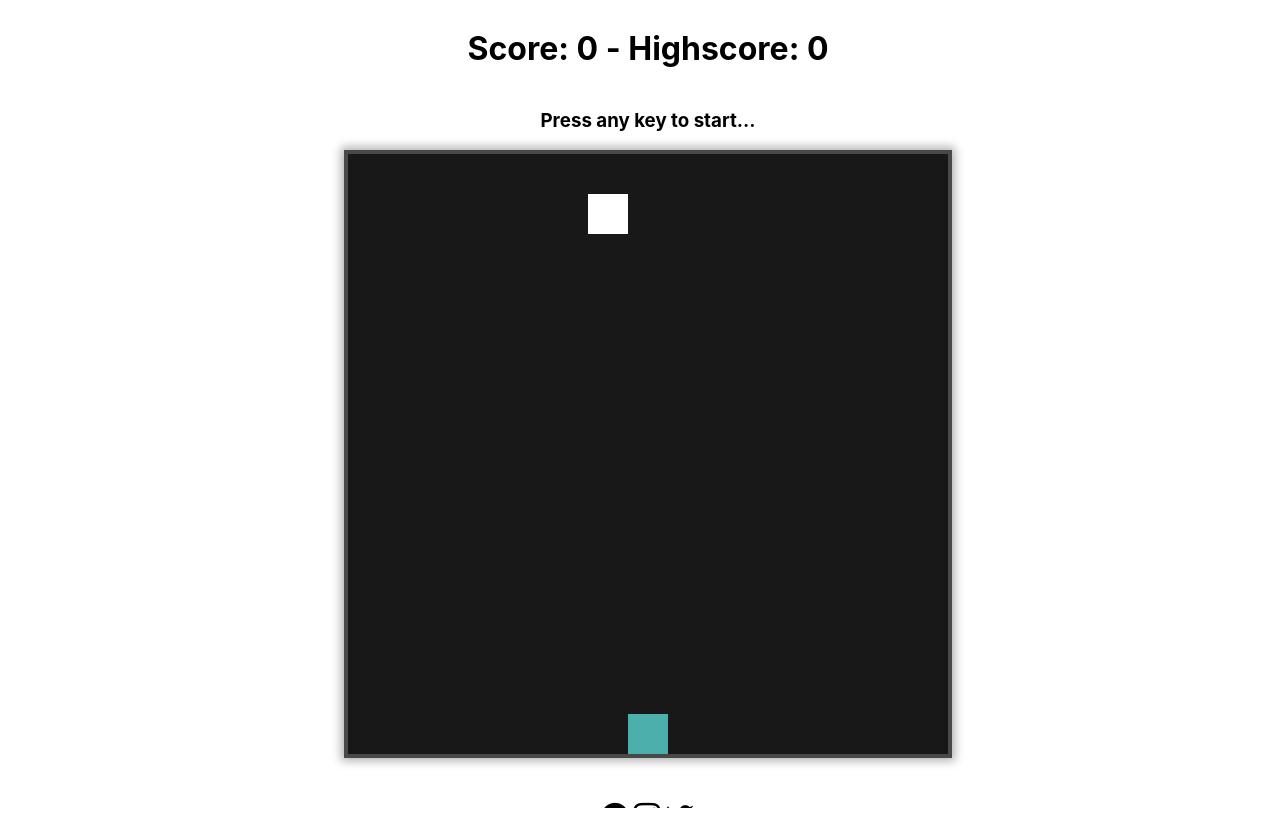
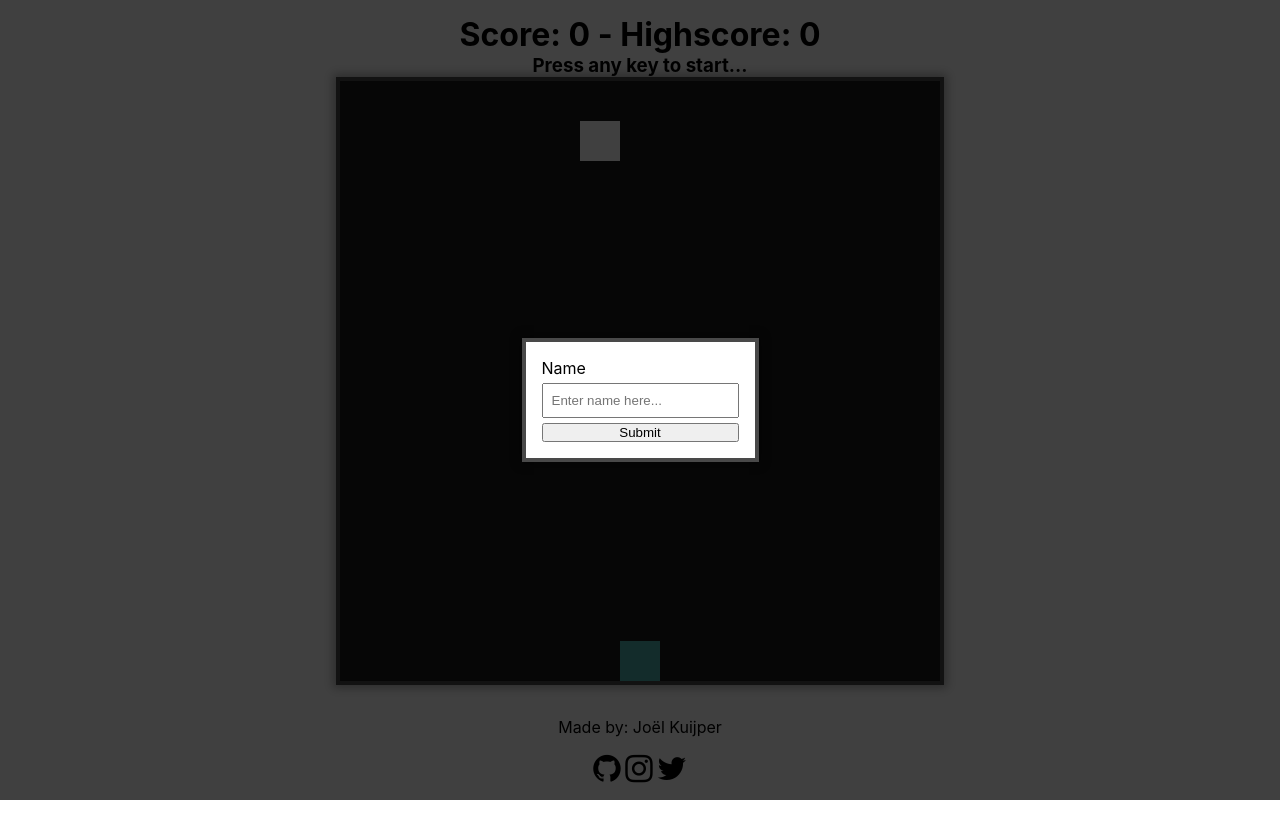
Before and after one commit to Joehoel/snake, a plain HTML site: page index.html in a window 1280 px wide. Drawn offline with Linux system fonts and the light colour scheme; no server answers.

Commit message:
Added modal

```diff
--- a/app.js
+++ b/app.js
@@ -2,6 +2,9 @@ const canvas = document.querySelector("canvas");
 const score = document.querySelector(".score");
 const highscore = document.querySelector(".highscore");
 const message = document.querySelector("#start");
+const modal = document.querySelector(".modal");
+const overlay = document.querySelector(".overlay");
+const nameForm = document.querySelector("#nameForm");
 
 const ctx = canvas.getContext("2d");
 
@@ -145,6 +148,8 @@ class Storage {
   }
 }
 
+// TODO: Create modal for user name
+
 const grid = new Grid();
 const fruit = new Fruit();
 const snake = new Snake();
@@ -183,12 +188,35 @@ let started = false;
 
 highscore.textContent = Storage.getHighscore();
 
+function getUsers(url) {
+  fetch(url)
+    .then((res) => res.json())
+    .then((users) => console.log(users));
+}
+
+getUsers("http://localhost:3905/users");
+
+nameForm.addEventListener("submit", (e) => {
+  e.preventDefault();
+  const name = nameForm.name.value;
+  console.log(name);
+  overlay.style.display = "none";
+  modal.style.display = "none";
+});
 window.addEventListener("keydown", (e) => {
+  if (
+    e.keyCode == 37 ||
+    e.keyCode == 38 ||
+    e.keyCode == 39 ||
+    e.keyCode == 40
+  ) {
     if (!started) {
       message.textContent = "";
       start();
       started = true;
     }
+
     const direction = e.key.replace("Arrow", "").toLowerCase();
     snake.steer(direction);
+  }
 });
--- a/index.html
+++ b/index.html
@@ -11,6 +11,16 @@
     <title>Snake</title>
   </head>
   <body>
+    <div class="overlay"></div>
+    <div class="modal">
+      <form id="nameForm">
+        <div class="form-group">
+          <label for="name">Name</label>
+          <input type="text" name="name" placeholder="Enter name here..." />
+          <button type="submit">Submit</button>
+        </div>
+      </form>
+    </div>
     <div class="scores">
       <h1>Score: <span class="score">0</span>&nbsp;</h1>
       <h1>- Highscore: <span class="highscore"></span></h1>
--- a/styles.css
+++ b/styles.css
@@ -1,3 +1,9 @@
+* {
+  padding: 0;
+  margin: 0;
+  box-sizing: border-box;
+}
+
 a,
 a:visited {
   color: black;
@@ -44,3 +50,33 @@ canvas {
   border: 4px solid rgb(73, 73, 73);
   box-shadow: 0px 0px 9px 3px rgba(0, 0, 0, 0.31);
 }
+
+.modal {
+  position: absolute;
+  z-index: 1;
+  background-color: #fff;
+  border: 4px solid rgb(73, 73, 73);
+  box-shadow: 0px 0px 9px 3px rgba(0, 0, 0, 0.31);
+  padding: 1rem;
+}
+
+.overlay {
+  width: 100vw;
+  height: 100vh;
+  position: absolute;
+  background-color: rgba(0, 0, 0, 0.75);
+}
+
+.form-group {
+  display: flex;
+  flex-direction: column;
+}
+
+.form-group input {
+  padding: 0.5rem;
+  margin-top: 5px;
+}
+
+.form-group button {
+  margin-top: 5px;
+}
```
Lines whose indentation alone changed are shown as unchanged.
